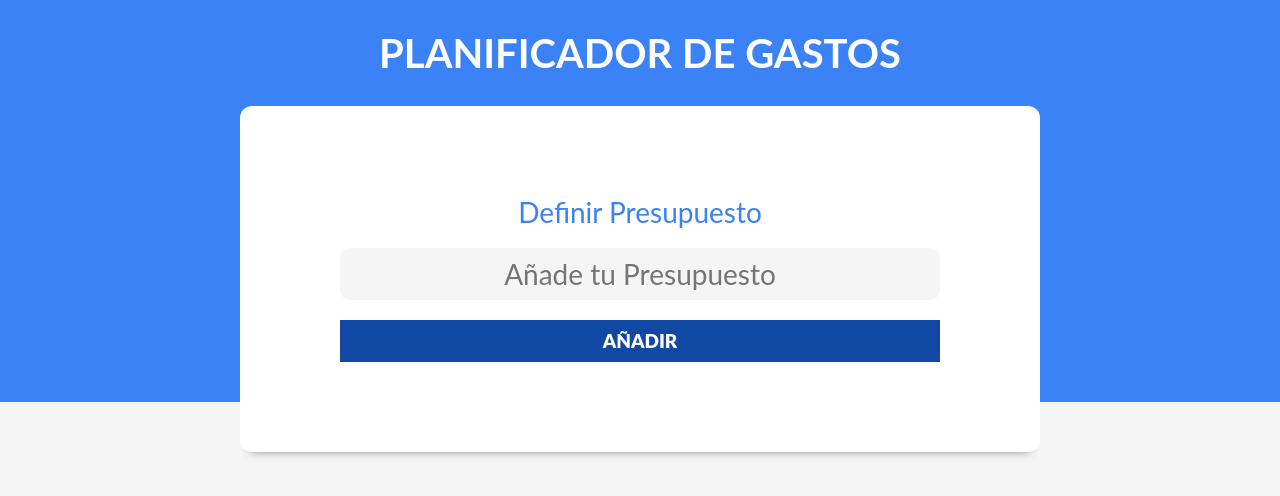
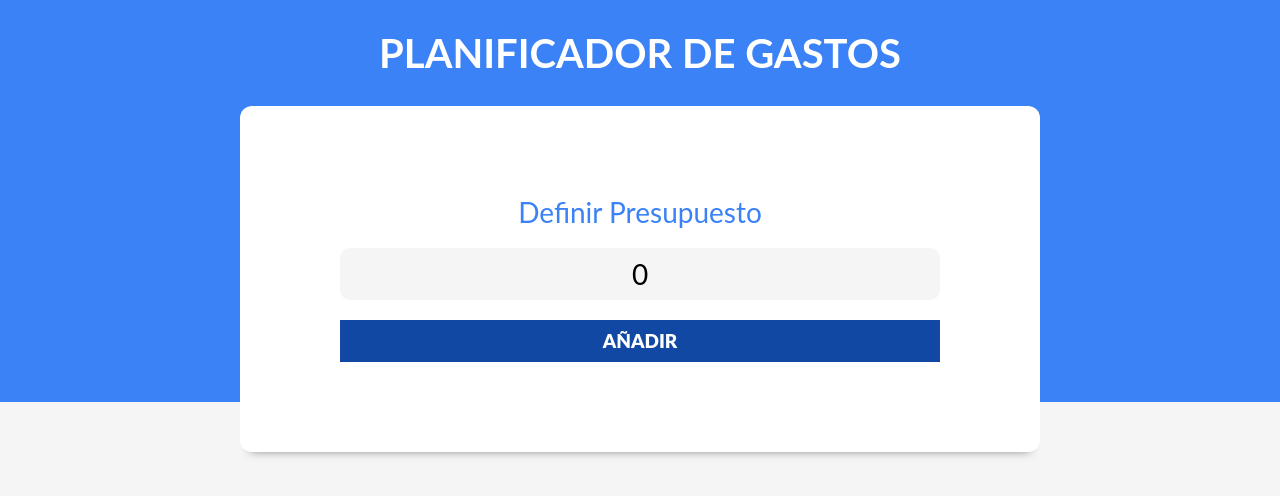
Before and after one commit to DevJuanDuarte/gastos-react, a React (Vite) app: page / in a window 1280 px wide. Shown: the top 496 px of the page. Built offline with nearby package versions, Linux system fonts and the light colour scheme.

Commit message:
Creando formulario de presupuesto

```diff
--- a/src/App.jsx
+++ b/src/App.jsx
@@ -1,11 +1,18 @@
 import { useState } from 'react'
 import Header from './components/Header'
-import Footer from './components/Footer'
 
 const App = () => {
+  //Cuando un state pasa por distintos componentes es mejor agregarlos en la App:
+  //1. Se crea el State
+  const [presupuesto, setPresupuesto] = useState(0) //Se inicia en 0
+
   return (
     <div>
-      <Header/>
+      <Header
+        //2. Se agrega al componente
+        presupuesto={presupuesto}
+        setPresupuesto={setPresupuesto}
+      />
     </div>
   )
 }
--- a/src/components/Header.jsx
+++ b/src/components/Header.jsx
@@ -1,13 +1,18 @@
 import React from 'react'
 import NuevoPresupuesto from './NuevoPresupuesto'
 
-const Header = () => {
+//3. Se extraen
+const Header = ({presupuesto, setPresupuesto}) => {
   return (
     <header>
         <h1>Planificador de gastos</h1>
 
         {/* Luego va el componente de nuevo presupuesto: */}
-        <NuevoPresupuesto />
+        <NuevoPresupuesto
+          //4. Se agregan al otro componente
+          presupuesto={presupuesto}
+          setPresupuesto={setPresupuesto}
+        />
     </header>
   )
 }
--- a/src/components/NuevoPresupuesto.jsx
+++ b/src/components/NuevoPresupuesto.jsx
@@ -1,6 +1,7 @@
 import React from 'react'
 
-const NuevoPresupuesto = () => {
+//5. Lo extraes de nuevo
+const NuevoPresupuesto = ({presupuesto, setPresupuesto}) => {
     return (
         <div className='contenedor-presupuesto contenedor sombra'>
             <form className='formulario'>
@@ -10,6 +11,10 @@ const NuevoPresupuesto = () => {
                         className='nuevo-presupuesto'
                         type="text"
                         placeholder='Añade tu Presupuesto'
+                        //Le agregas el valor de presupuesto para que inicie en 0
+                        value={presupuesto}
+                        //Como vamos a escribir en ese input le podemos pasar un evento.
+                        onChange={(e)=>setPresupuesto(e.target.value)}
                     />
                 </div>
 
```
